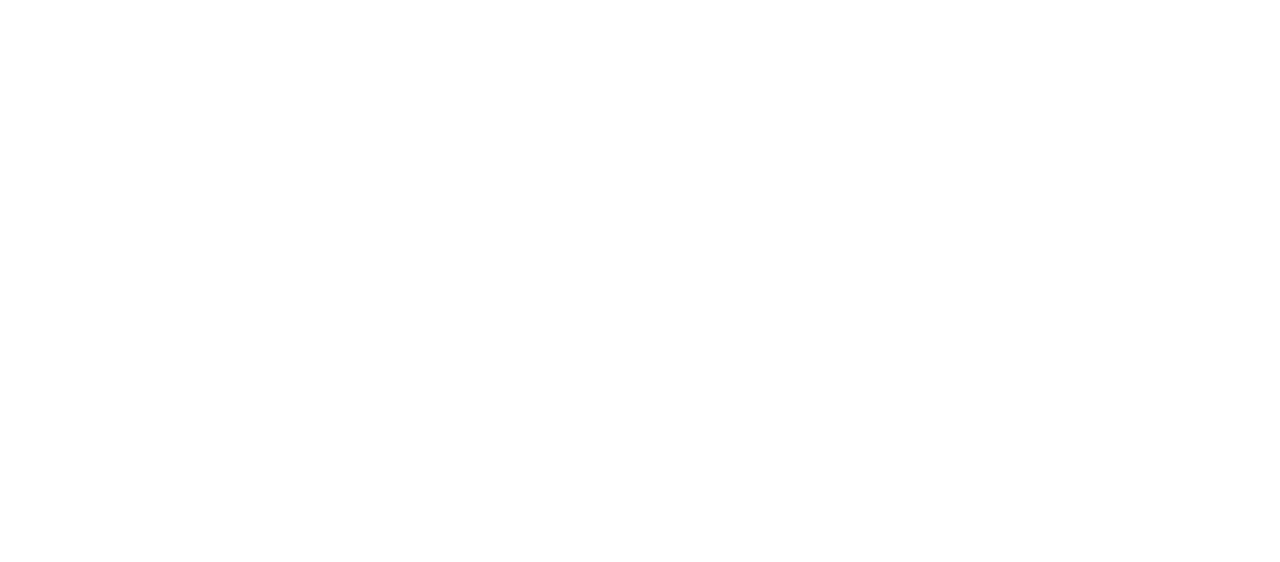
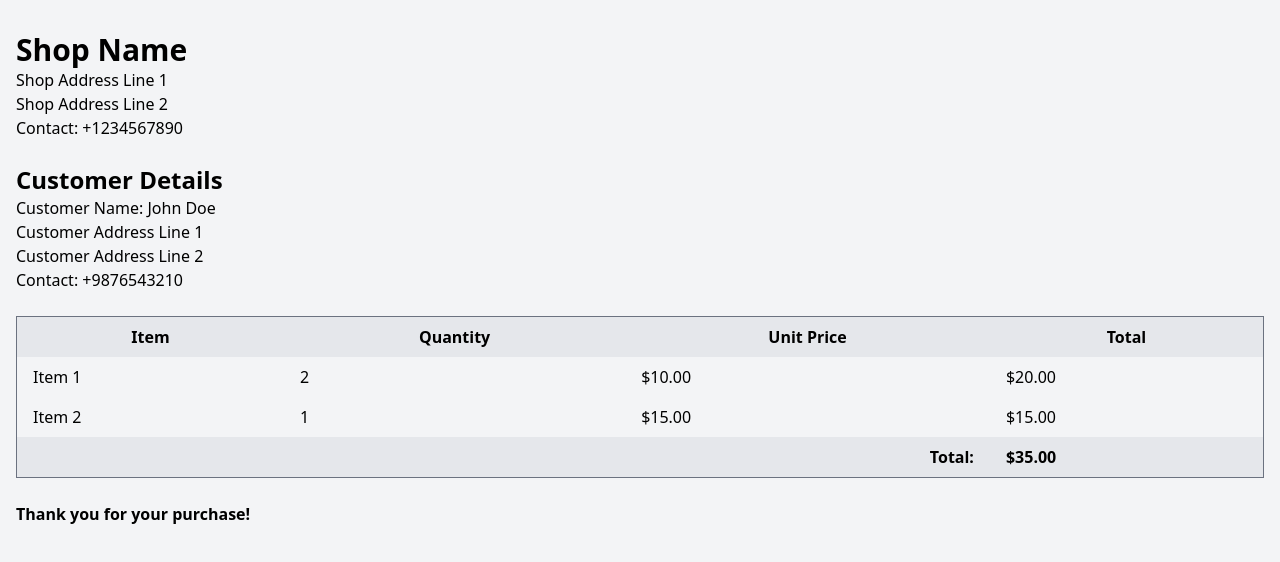
Before and after one commit to soumik9/html-js-invoice, a plain HTML site: page index.html in a window 1280 px wide. Drawn offline with nearby package versions, Linux system fonts and the light colour scheme.

Commit message:
basic design init with tailwindcss

```diff
--- a/index.html
+++ b/index.html
@@ -4,11 +4,74 @@
 <head>
     <meta charset="UTF-8">
     <meta name="viewport" content="width=device-width, initial-scale=1.0">
+    <script src="https://cdn.tailwindcss.com"></script>
+
     <title>Document</title>
 </head>
 
-<body>
+<body class="bg-gray-100">
 
+    <div class="container mx-auto px-4 py-8">
+
+        <!-- Shop Name and Address -->
+        <div class="mb-6">
+            <h1 class="text-3xl font-bold">Shop Name</h1>
+            <p>Shop Address Line 1</p>
+            <p>Shop Address Line 2</p>
+            <p>Contact: +1234567890</p>
+        </div>
+
+        <!-- Customer Details -->
+        <div class="mb-6">
+            <h2 class="text-2xl font-bold">Customer Details</h2>
+            <p>Customer Name: John Doe</p>
+            <p>Customer Address Line 1</p>
+            <p>Customer Address Line 2</p>
+            <p>Contact: +9876543210</p>
+        </div>
+
+        <!-- Invoice Items Table -->
+        <table class="w-full border-collapse border border-gray-500">
+            <thead>
+                <tr class="bg-gray-200">
+                    <th class="px-4 py-2">Item</th>
+                    <th class="px-4 py-2">Quantity</th>
+                    <th class="px-4 py-2">Unit Price</th>
+                    <th class="px-4 py-2">Total</th>
+                </tr>
+            </thead>
+            <tbody>
+                <tr>
+                    <td class="px-4 py-2">Item 1</td>
+                    <td class="px-4 py-2">2</td>
+                    <td class="px-4 py-2">$10.00</td>
+                    <td class="px-4 py-2">$20.00</td>
+                </tr>
+                <tr>
+                    <td class="px-4 py-2">Item 2</td>
+                    <td class="px-4 py-2">1</td>
+                    <td class="px-4 py-2">$15.00</td>
+                    <td class="px-4 py-2">$15.00</td>
+                </tr>
+                <!-- Add more rows for additional items -->
+            </tbody>
+            <tfoot>
+                <tr class="bg-gray-200">
+                    <td colspan="3" class="text-right px-4 py-2 font-bold">Total:</td>
+                    <td class="px-4 py-2 font-bold">$35.00</td>
+                </tr>
+            </tfoot>
+        </table>
+
+        <!-- Thank You Message -->
+        <div class="mt-6">
+            <p class="font-bold">Thank you for your purchase!</p>
+        </div>
+
+    </div>
+
+    <!-- Connect the JavaScript file -->
+    <script src="scripts/index.js"></script>
 </body>
 
 </html>
--- /dev/null
+++ b/scripts/index.js
@@ -0,0 +1 @@
+console.log('hi');
```
Also changed, not shown: srcipts/index.js (deleted).
